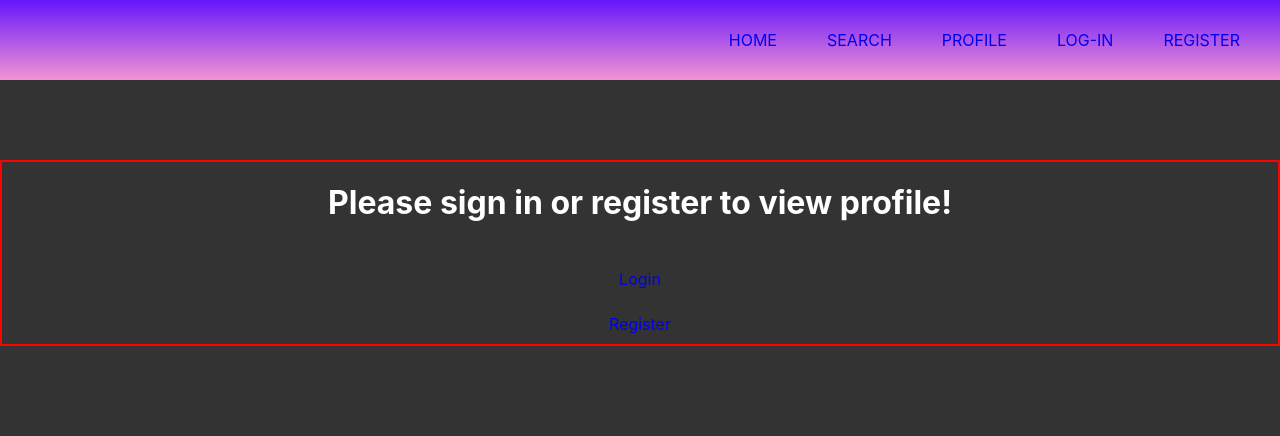
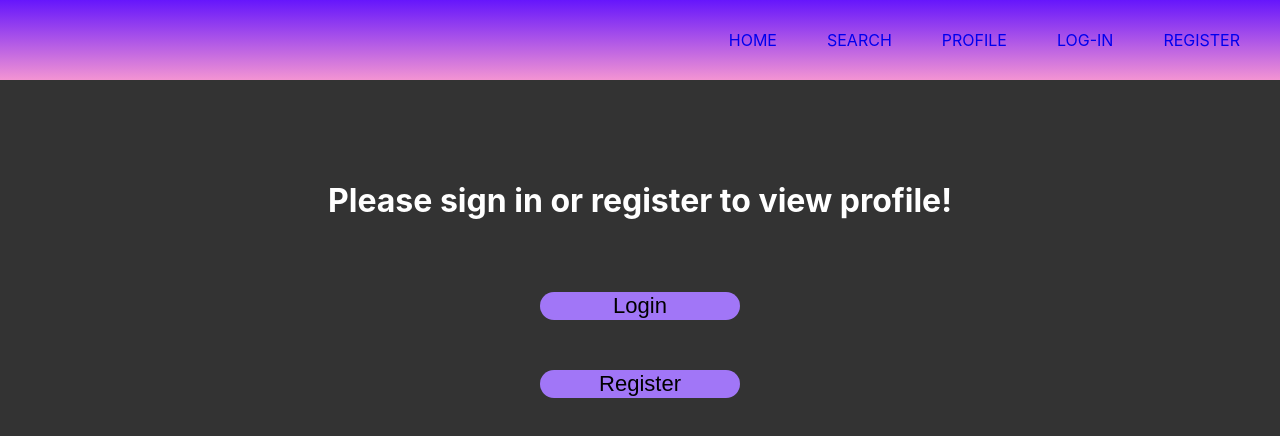
Before and after one commit to chaselancaster/nosmallstreamer-frontend, a React (Create React App) app: page / in a window 1280 px wide. Both pictures are taken after a click on the item "PROFILE". Shown: the top 436 px of the page. Built offline with nearby package versions, Linux system fonts and the light colour scheme; some icons are missing.

Commit message:
style buttons on profile page when user is not signed in

```diff
--- a/src/Component/Profile/Profile.css
+++ b/src/Component/Profile/Profile.css
@@ -2,7 +2,7 @@
   display: flex;
   flex-direction: column;
   align-items: center;
-  border: 2px solid red;
+  /* border: 2px solid red; */
   margin-top: 80px;
   padding-bottom: 10px;
 }
@@ -13,7 +13,7 @@
 }
 
 .profile-link {
-  margin-top: 25px;
+  margin-top: 50px;
 }
 
 .profile-header {
--- a/src/Component/Profile/Profile.js
+++ b/src/Component/Profile/Profile.js
@@ -13,10 +13,10 @@ class Profile extends Component {
         return (
             <div>
                 {!currentUser ? (
-                    <div className="profile-loggedout">
+                    <div className='profile-loggedout'>
                         <h1>Please sign in or register to view profile!</h1>
-                        <Link to='login' className="profile-link">Login</Link>
-                        <Link to='register' className="profile-link">Register</Link>
+                        <Link to='login' className="profile-link"><button className='button'>Login</button></Link>
+                        <Link to='register' className="profile-link"><button className='button'>Register</button></Link>
                     </div>
                 ) : (
                     <div>
```
Also changed, not shown: 1 other file (tests, documents, lock files or other folders).
